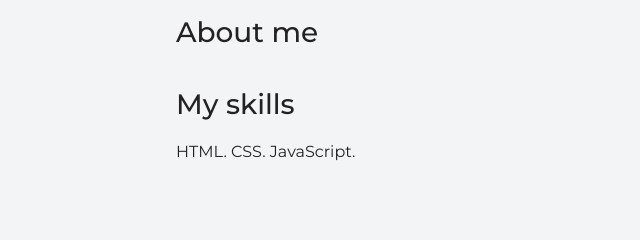
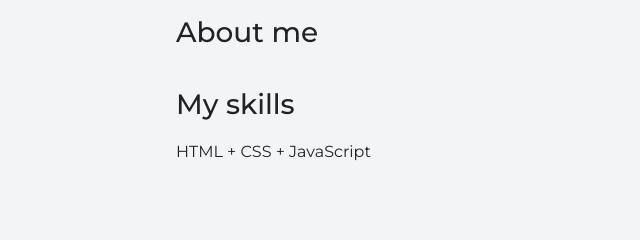
Before and after one commit to me5ammy/my-site, a plain HTML site: page index.html in a window 1280 px wide. Shown: the part 1160-1400 px from the top of the page, 0-640 px from the left. Drawn offline with nearby package versions, Linux system fonts and the light colour scheme.

Commit message:
Changed main page

```diff
--- a/index.html
+++ b/index.html
@@ -27,7 +27,7 @@
         <h3>About me</h3>
         <p></p>
         <h3>My skills</h3>
-        <p>HTML. CSS. JavaScript.</p>
+        <p>HTML + CSS + JavaScript</p>
       </div>
     </section>
 
```
